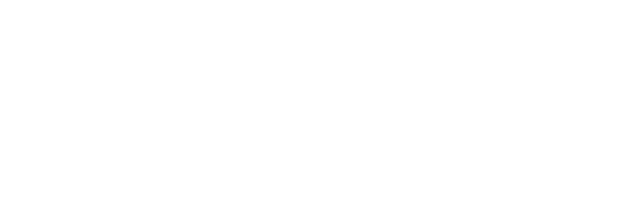
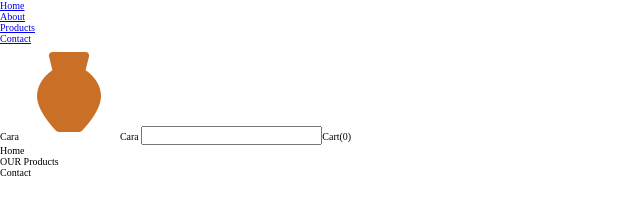
Before and after one commit to Jesse-Calhoun/ecommerce-website, a plain HTML site: page index.html in a window 1280 px wide. Shown: the whole page, without its empty margins (0-640 px from the left). Drawn offline with Linux system fonts and the light colour scheme.

Commit message:
Built nav-barwith the ability to click into the avaible sections below by using their ids + created search bar and cart along with 'Cara Cara' with the logo in between to finish of the header.

```diff
--- a/index.html
+++ b/index.html
@@ -8,9 +8,27 @@
     <title>Cara</title>
 </head>
 <body>
-    <section id="home"></section>
-    <section id="products"></section>
-    <section id="about"></section>
-    <section id="contact"></section>
+    <header>
+        <div>
+            <nav>
+                <ul>
+                    <li><a href="#home">Home</a></li>
+                    <li><a href="#about">About</a></li>
+                    <li><a href="#products">Products</a></li>
+                    <li><a href="#contact">Contact</a></li>
+                </ul>
+            </nav>
+            <span>Cara <img src="./assets/icons8-pottery-96.png" alt="Cara Cara logo"> Cara</span>
+            <span><input type="search">Cart(0)</span>
+        </div>
+    </header>
+    <section id="home">Home</section>
+    <section id="about">
+
+    </section>
+    <section id="products">
+        <p>OUR Products</p>
+    </section>
+    <section id="contact">Contact</section>
 </body>
 </html>
```
